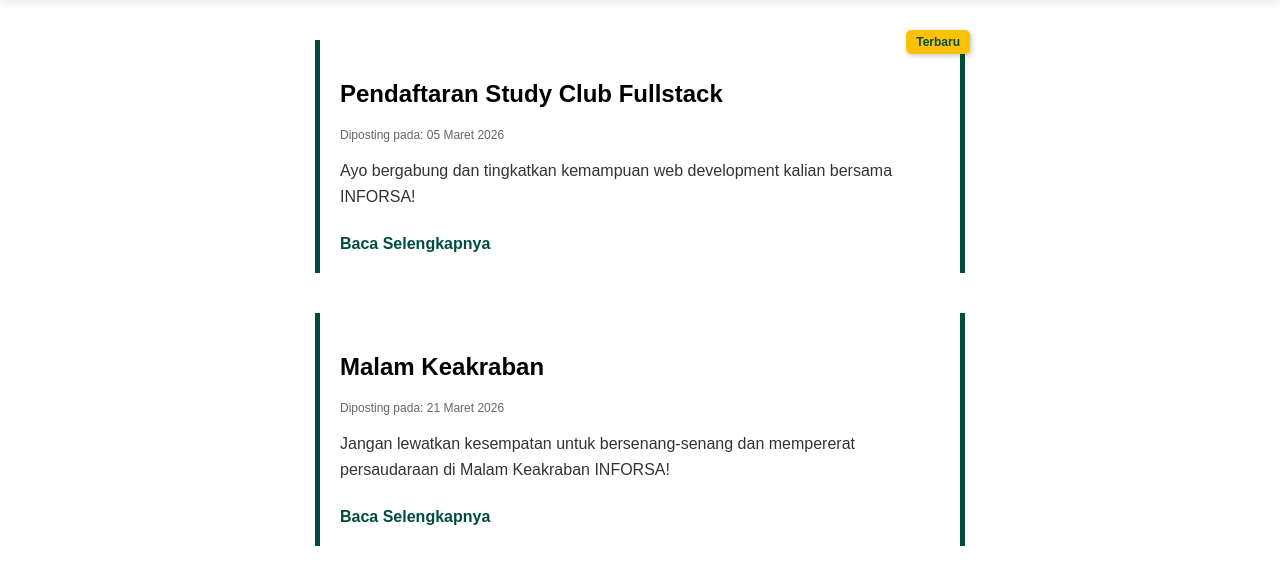
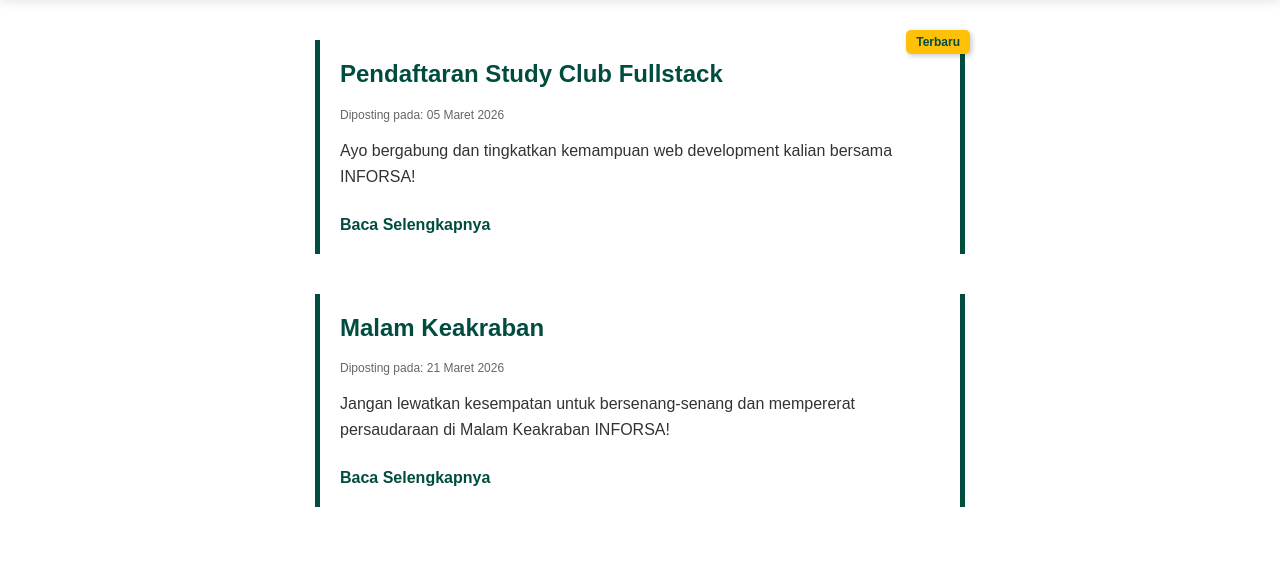
Before and after one commit to novilfahlevy/study-club-fullstack-inforsa, a PHP site: page / in a window 1280 px wide. Shown: the part 118-703 px from the top of the page. Run offline with PHP 8.4, Linux system fonts and the light colour scheme.

Commit message:
menambahkan style pada judul pengumuman

```diff
--- a/style.css
+++ b/style.css
@@ -17,7 +17,7 @@ header {
   flex-direction: column;
   align-items: center;
 
-    box-shadow: 0 2px 10px rgba(0,0,0,0.1);
+  box-shadow: 0 2px 10px rgba(0, 0, 0, 0.1);
 }
 
 header h1 {
@@ -69,7 +69,7 @@ main {
 
 .pengumuman:hover {
   transform: translateY(-5px); /* CSS3 Transform: Efek mengangkat kartu */
-    box-shadow: 0 10px 20px rgba(0,0,0,0.1); /* Bayangan saat di-hover */
+  box-shadow: 0 10px 20px rgba(0, 0, 0, 0.1); /* Bayangan saat di-hover */
   border-color: #ffc107; /* Mengubah warna border saat di-hover */
 }
 
@@ -83,7 +83,12 @@ main {
   font-size: 12px;
   font-weight: bold;
   border-radius: 5px;
-    box-shadow: 2px 2px 5px rgba(0,0,0,0.2);
+  box-shadow: 2px 2px 5px rgba(0, 0, 0, 0.2);
+}
+
+.pengumuman h2 {
+  color: #004d40;
+  margin-top: 0px;
 }
 
 .pengumuman p.tanggal {
```
Lines whose indentation alone changed are shown as unchanged.
